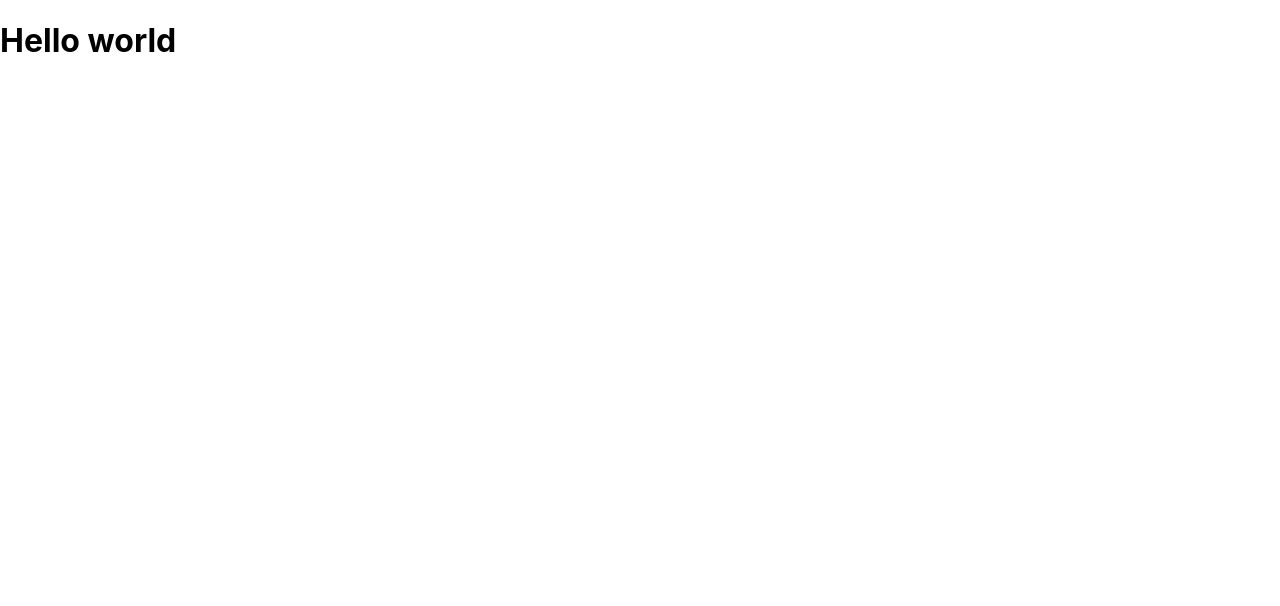
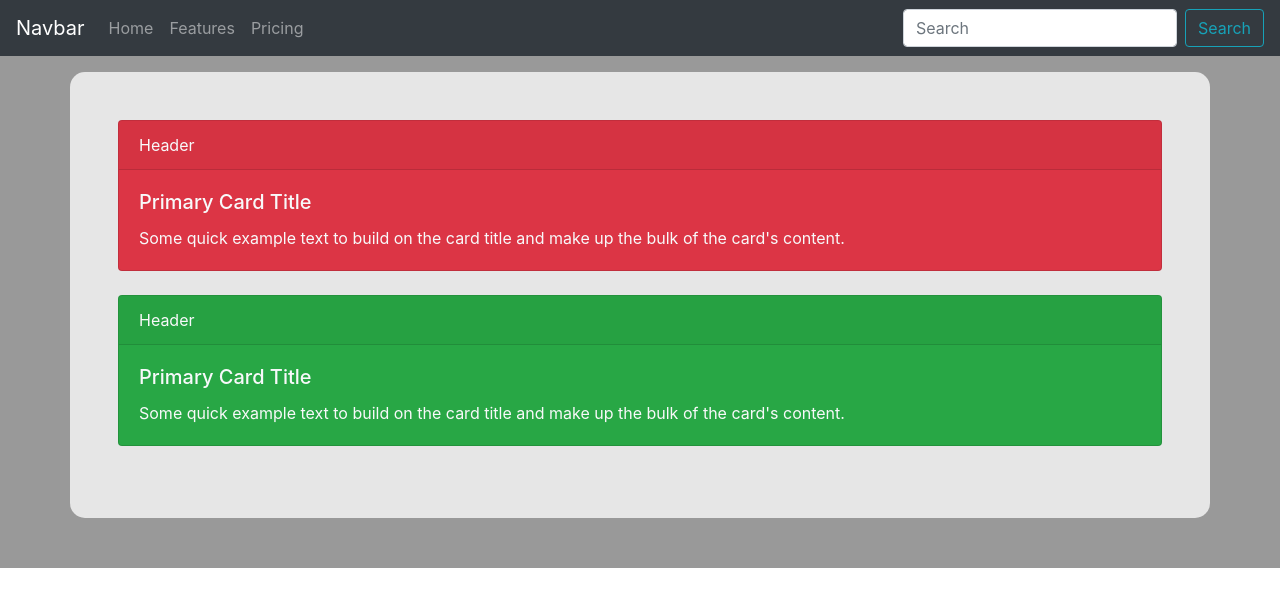
Before and after one commit to mariannyy1002/smart-garden, a React (Create React App) app: page / in a window 1280 px wide. Shown: the top 606 px of the page. Built offline with nearby package versions, Linux system fonts and the light colour scheme.

Commit message:
Primer intento
Layout de home, creación de tarjetas y de barra de navegación.

```diff
--- a/package.json
+++ b/package.json
@@ -6,7 +6,9 @@
     "@testing-library/jest-dom": "^5.11.9",
     "@testing-library/react": "^11.2.5",
     "@testing-library/user-event": "^12.6.3",
+    "bootstrap": "^4.6.0",
     "react": "^17.0.1",
+    "react-bootstrap": "^1.4.3",
     "react-dom": "^17.0.1",
     "react-scripts": "4.0.2",
     "web-vitals": "^1.1.0"
--- a/src/App.css
+++ b/src/App.css
@@ -1,38 +1,4 @@
 .App {
-  text-align: center;
+  background-color: #999999;
+  padding-bottom: 50px;
 }
-
-.App-logo {
-  height: 40vmin;
-  pointer-events: none;
-}
-
-@media (prefers-reduced-motion: no-preference) {
-  .App-logo {
-    animation: App-logo-spin infinite 20s linear;
-  }
-}
-
-.App-header {
-  background-color: #282c34;
-  min-height: 100vh;
-  display: flex;
-  flex-direction: column;
-  align-items: center;
-  justify-content: center;
-  font-size: calc(10px + 2vmin);
-  color: white;
-}
-
-.App-link {
-  color: #61dafb;
-}
-
-@keyframes App-logo-spin {
-  from {
-    transform: rotate(0deg);
-  }
-  to {
-    transform: rotate(360deg);
-  }
-}
--- a/src/App.js
+++ b/src/App.js
@@ -1,23 +1,12 @@
-import logo from './logo.svg';
 import './App.css';
+import BarraNav from './components/BarraNav';
+import Contenido from './components/Contenido';
 
 function App() {
   return (
     <div className="App">
-      <header className="App-header">
-        <img src={logo} className="App-logo" alt="logo" />
-        <p>
-          Edit <code>src/App.js</code> and save to reload.
-        </p>
-        <a
-          className="App-link"
-          href="https://reactjs.org"
-          target="_blank"
-          rel="noopener noreferrer"
-        >
-          Learn React
-        </a>
-      </header>
+        <BarraNav />
+        <Contenido />
     </div>
   );
 }
--- a/src/Test.js
+++ /dev/null
@@ -1,7 +0,0 @@
-function Test() {
-  return (
-    <h1>Hello world</h1>
-  );
-}
-
-export default Test;
--- /dev/null
+++ b/src/components/BarraNav.js
@@ -0,0 +1,26 @@
+import React, { Component } from 'react';
+
+import Navbar from "react-bootstrap/Navbar";
+import Nav from "react-bootstrap/Nav";
+import Form from "react-bootstrap/Form";
+import FormControl from "react-bootstrap/FormControl";
+import Button from "react-bootstrap/Button";
+
+export default class BarraNav extends Component {
+    render() {
+        return (
+            <Navbar bg="dark" variant="dark">
+                <Navbar.Brand href="#home">Navbar</Navbar.Brand>
+                <Nav className="mr-auto">
+                <Nav.Link href="#home">Home</Nav.Link>
+                <Nav.Link href="#features">Features</Nav.Link>
+                <Nav.Link href="#pricing">Pricing</Nav.Link>
+                </Nav>
+                <Form inline>
+                <FormControl type="text" placeholder="Search" className="mr-sm-2" />
+                <Button variant="outline-info">Search</Button>
+                </Form>
+            </Navbar>
+        )
+    }
+}
--- /dev/null
+++ b/src/components/Contenido.js
@@ -0,0 +1,15 @@
+import React, { Component } from 'react';
+import { Container } from 'react-bootstrap';
+
+import Tarjeta from './Tarjeta';
+
+export default class Contenido extends Component {
+    render() {
+        return (
+            <Container className="p-5 mt-3" style={{backgroundColor: "#E6E6E6", borderRadius: "15px"}}>
+                <Tarjeta color="danger"/>
+                <Tarjeta color="success"/>
+            </Container>
+        )
+    }
+}
--- /dev/null
+++ b/src/components/Tarjeta.js
@@ -0,0 +1,19 @@
+import React, { Component } from 'react';
+import Card from 'react-bootstrap/Card';
+
+export default class Tarjeta extends Component {
+    render() {
+        return (
+            <Card bg={this.props.color} className="text-light mb-4">
+                <Card.Header>Header</Card.Header>
+                <Card.Body>
+                <Card.Title>Primary Card Title</Card.Title>
+                <Card.Text>
+                    Some quick example text to build on the card title and make up the bulk
+                    of the card's content.
+                </Card.Text>
+                </Card.Body>
+            </Card>
+        )
+    }
+}
--- a/src/index.js
+++ b/src/index.js
@@ -1,18 +1,12 @@
 import React from 'react';
 import ReactDOM from 'react-dom';
 import './index.css';
-import Test from './Test';
-import App from './App';
-import reportWebVitals from './reportWebVitals';
+import 'bootstrap/dist/css/bootstrap.min.css';
+import App from "./App"
 
 ReactDOM.render(
   <React.StrictMode>
-    <Test />
+      <App />
   </React.StrictMode>,
   document.getElementById('root')
 );
-
-// If you want to start measuring performance in your app, pass a function
-// to log results (for example: reportWebVitals(console.log))
-// or send to an analytics endpoint. Learn more: https://bit.ly/CRA-vitals
-reportWebVitals();
```
Also changed, not shown: src/logo.svg (deleted), 1 other file (tests, documents, lock files or other folders).
